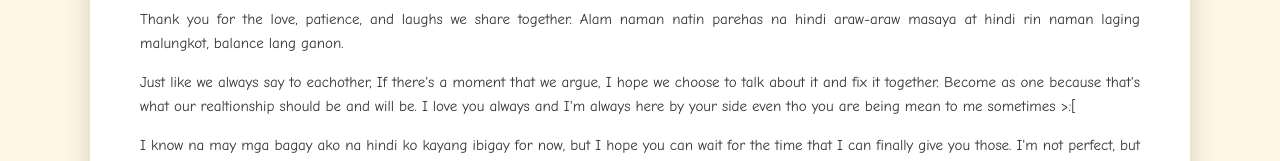
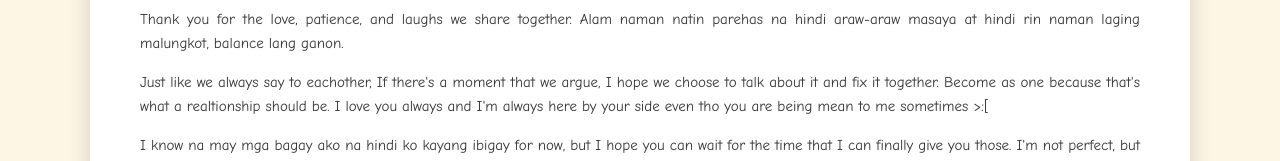
Before and after one commit to kinolangsalambing/happymotmot, a plain HTML site: page index.html in a window 1280 px wide. Shown: the part 325-486 px from the top of the page. Drawn offline with Linux system fonts and the light colour scheme.

Commit message:
Update index.html

```diff
--- a/index.html
+++ b/index.html
@@ -81,7 +81,7 @@
 
     </p><p>
         Just like we always say to eachother, If there's a moment that we argue, I hope we choose to talk
-        about it and fix it together. Become as one because that's what our realtionship should be and will be.
+        about it and fix it together. Become as one because that's what a realtionship should be.
         I love you always and I'm always here by your side even tho you are being mean to me sometimes &gt;:[
     </p>
 
```
